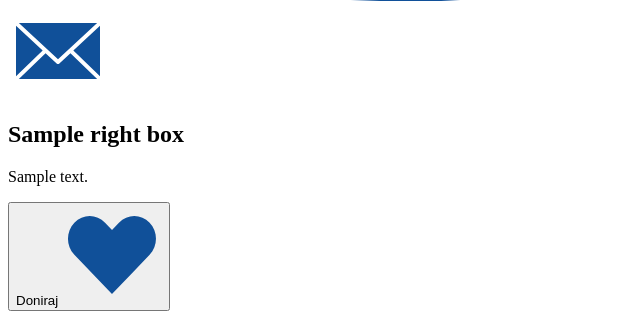
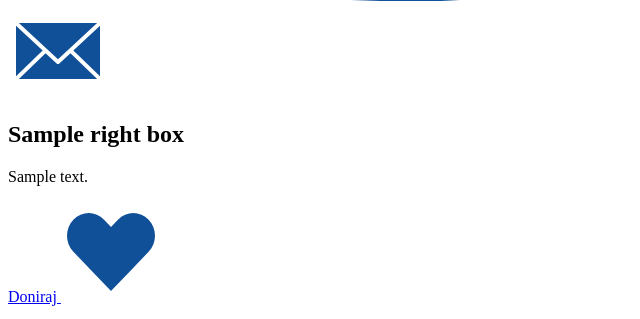
Before and after one commit to danesjenovdan/najemniski-sos, a Django app: template stanovanja/home/templates/home/blocks/share_and_care.html in a window 1280 px wide. Shown: the part 3344-3663 px from the top of the page, without its empty margins (0-640 px from the left). Run offline with Django 3.2, Linux system fonts and the light colour scheme; the template is opened without the code that fills it: most values are stand-ins (such as "Sample title", 1, 10 or a date in 2020).

Commit message:
donate link

```diff
--- a/stanovanja/home/templates/home/blocks/share_and_care.html
+++ b/stanovanja/home/templates/home/blocks/share_and_care.html
@@ -26,7 +26,7 @@
                 <h2>{{ value.right_box.title }}</h2>
                 <p>{{ value.right_box.description }}</p>
                 <div class="d-flex justify-content-center">
-                    <button class="btn btn-normal">Doniraj <img src="../static/icons/heart.svg" /></button>
+                    <a href="https://danesjenovdan.si/doniraj/placaj/enkrat" target="_blank" class="btn btn-normal">Doniraj <img src="../static/icons/heart.svg" /></a>
                 </div>
             </div>
         </div>
```
